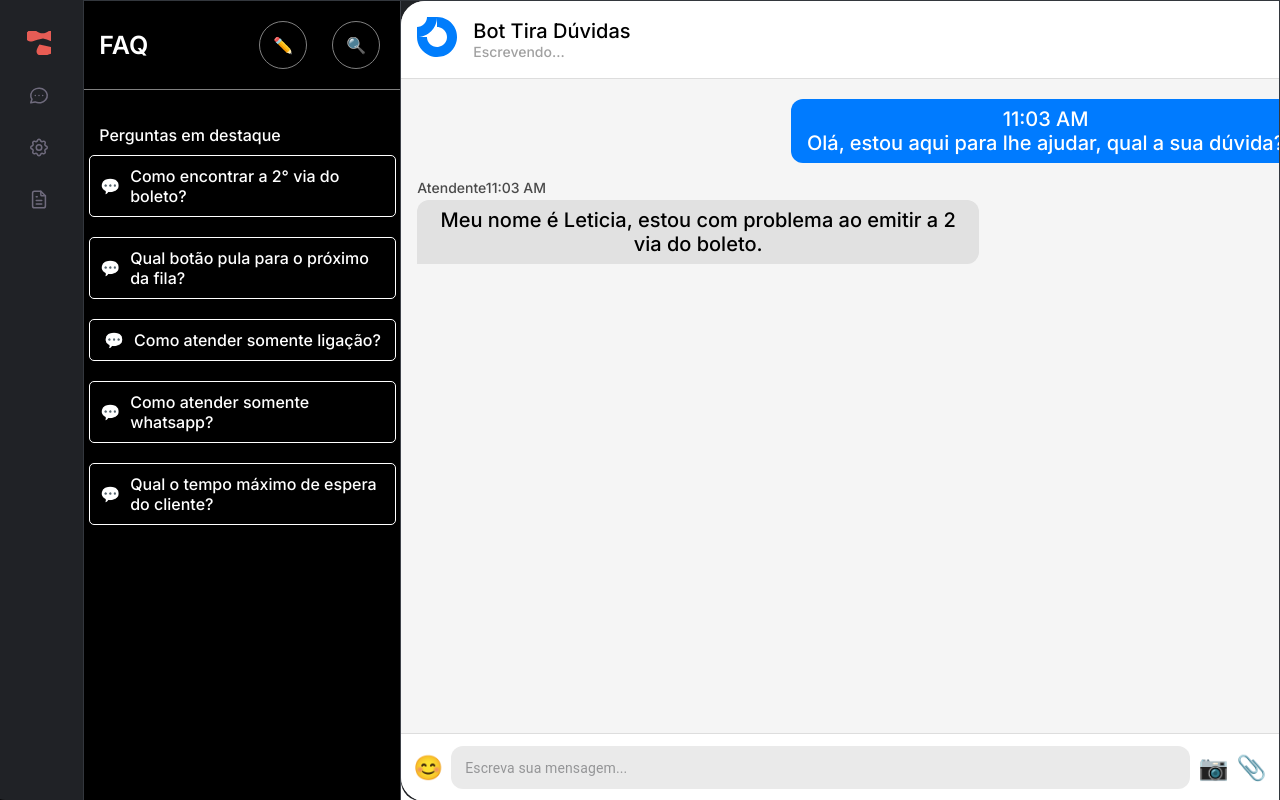
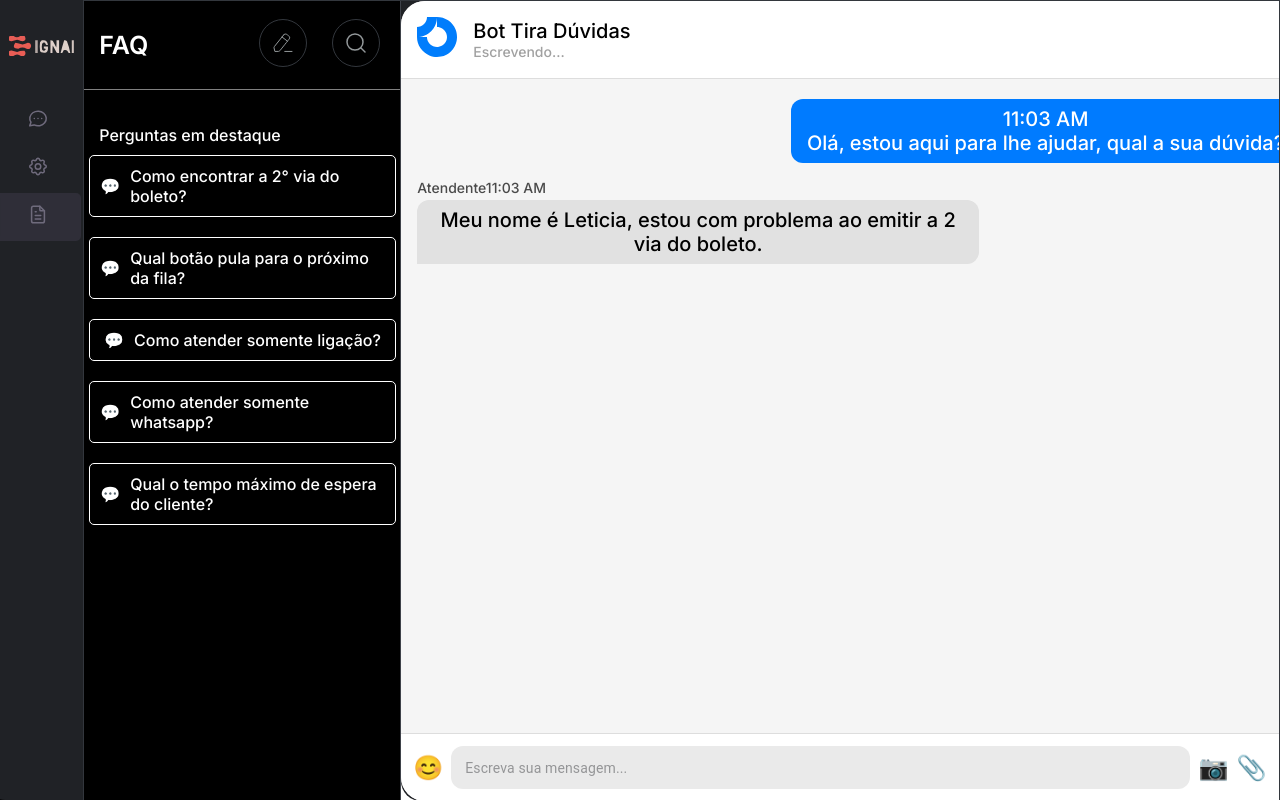
Before and after one commit to RenanGeorgio/ignai-chat, a React (Create React App) app: page /faq in a window 1280 px wide. Built offline with nearby package versions, Linux system fonts and the light colour scheme; no server answers.

Commit message:
fix: ajustado layout

```diff
--- a/src/assets/icons.tsx
+++ b/src/assets/icons.tsx
@@ -79,7 +79,7 @@ export const SettingIcon = () => {
 export const IgnaiIcon = () => {
   return (
     <div>
-      <svg xmlns="http://www.w3.org/2000/svg"  width="24px" height="24px">
+      <svg xmlns="http://www.w3.org/2000/svg" width="100%" height="100%" viewBox="0 0 150 100" preserveAspectRatio="xMidYMid meet">
         <g><path opacity="0.899" fill="#fd645b" d="M 1.5,-0.5 C 3.83333,-0.5 6.16667,-0.5 8.5,-0.5C 13.2507,3.32691 17.9173,3.32691 22.5,-0.5C 25.1667,-0.5 27.8333,-0.5 30.5,-0.5C 34.5316,7.27261 32.1983,10.7726 23.5,10C 21.1342,8.76696 18.6342,7.93363 16,7.5C 12.1807,8.20328 8.51407,9.20328 5,10.5C 2.8218,10.6052 0.988468,9.93854 -0.5,8.5C -0.5,6.16667 -0.5,3.83333 -0.5,1.5C 0.5,1.16667 1.16667,0.5 1.5,-0.5 Z"/></g>
         <g><path opacity="0.657" fill="#ffede5" d="M 51.5,8.5 C 53.1667,8.5 54.8333,8.5 56.5,8.5C 56.5,16.8333 56.5,25.1667 56.5,33.5C 54.8333,33.5 53.1667,33.5 51.5,33.5C 51.5,25.1667 51.5,16.8333 51.5,8.5 Z"/></g>
         <g><path opacity="0.834" fill="#ffeee6" d="M 64.5,8.5 C 72.0245,7.04144 76.0245,10.0414 76.5,17.5C 75.0222,17.762 73.6888,17.4287 72.5,16.5C 70.4024,11.8417 67.9024,11.5084 65,15.5C 64.3333,19.1667 64.3333,22.8333 65,26.5C 67.673,30.0326 70.173,29.6993 72.5,25.5C 71.3112,24.5713 69.9778,24.238 68.5,24.5C 68.5,23.1667 68.5,21.8333 68.5,20.5C 71.1667,20.5 73.8333,20.5 76.5,20.5C 77.8394,31.0013 73.5061,34.8346 63.5,32C 62.6667,31.1667 61.8333,30.3333 61,29.5C 60.3333,23.8333 60.3333,18.1667 61,12.5C 62.1022,11.051 63.2689,9.7177 64.5,8.5 Z"/></g>
@@ -120,3 +120,40 @@ export const BotIcon = () => {
     </div>
   )
 }
+
+export const LogoutIcon = () => {
+  return (
+    <div>
+      <svg width="28" height="28" viewBox="0 0 28 28" fill="none" xmlns="http://www.w3.org/2000/svg">
+        <path d="M11.6667 23.3334C5.25002 23.3334 4.66669 22.1667 4.66669 14.0001C4.66669 5.83341 5.25002 4.66675 11.6667 4.66675" stroke="#9DB2CE" stroke-width="1.7" stroke-linecap="round" stroke-linejoin="round"/>
+        <path d="M10.5 14L23.3333 14" stroke="#9DB2CE" stroke-width="1.7" stroke-linecap="round" stroke-linejoin="round"/>
+        <path d="M18.6667 18.6667L23.3334 14.0001L18.6667 9.33342" stroke="#9DB2CE" stroke-width="1.7" stroke-linecap="round" stroke-linejoin="round"/>
+      </svg>
+    </div>
+  )
+}
+
+export const EditIcon = () => {
+  return (
+    <div>
+      <svg width="48" height="48" viewBox="0 0 48 48" fill="none" xmlns="http://www.w3.org/2000/svg">
+        <rect x="0.5" y="0.5" width="47" height="47" rx="23.5" stroke="#33373D"/>
+        <path d="M25.7474 32.4428H33" stroke="#93989A" stroke-linecap="round" stroke-linejoin="round"/>
+        <path fill-rule="evenodd" clip-rule="evenodd" d="M24.78 15.7948C25.5557 14.8678 26.95 14.7319 27.8962 15.4917C27.9485 15.533 29.6295 16.8388 29.6295 16.8388C30.669 17.4672 30.992 18.8031 30.3494 19.8226C30.3153 19.8772 20.8119 31.7645 20.8119 31.7645C20.4958 32.1589 20.0158 32.3918 19.5029 32.3973L15.8635 32.443L15.0435 28.9723C14.9287 28.4843 15.0435 27.9718 15.3597 27.5773L24.78 15.7948Z" stroke="#93989A" stroke-linecap="round" stroke-linejoin="round"/>
+        <path d="M23.0209 18.001L28.4731 22.1881" stroke="#93989A" stroke-linecap="round" stroke-linejoin="round"/>
+      </svg>
+    </div>
+  )
+}
+
+export const PesquisaIcon = () => {
+  return (
+    <div>
+      <svg width="48" height="48" viewBox="0 0 48 48" fill="none" xmlns="http://www.w3.org/2000/svg">
+        <rect x="0.5" y="0.5" width="47" height="47" rx="23.5" stroke="#33373D"/>
+        <path d="M23 31C27.4183 31 31 27.4183 31 23C31 18.5817 27.4183 15 23 15C18.5817 15 15 18.5817 15 23C15 27.4183 18.5817 31 23 31Z" stroke="#93989A" stroke-width="1.5" stroke-linecap="round" stroke-linejoin="round"/>
+        <path d="M29 29L33 33" stroke="#93989A" stroke-width="1.5" stroke-linecap="round" stroke-linejoin="round"/>
+      </svg>
+    </div>
+  )
+}
--- a/src/components/Faq/questions.module.css
+++ b/src/components/Faq/questions.module.css
@@ -36,7 +36,6 @@
   width: 3rem;
   border-radius: 50%;
   margin: 10px;
-  border: 1px solid gray;
   box-sizing: border-box;
   display: flex;
   flex-direction: row;
--- a/src/components/Faq/questions.tsx
+++ b/src/components/Faq/questions.tsx
@@ -1,5 +1,6 @@
 import React, { useState } from "react";
 import styles from "./questions.module.css";
+import { EditIcon, PesquisaIcon } from "../../assets/icons";
 
 const questions = [
   'Como encontrar a 2° via do boleto?',
@@ -21,14 +22,10 @@ const QuestionsComponents: React.FC = () => {
       <div className={styles.title}>
         <h1 className={styles.messagens}>FAQ</h1>
         <div className={styles.notification}>
-          <span role="img" aria-label="edit" className={styles.emoji}>
-            ✏️
-          </span>
+          <EditIcon />
         </div>
         <div className={styles.notification}>
-          <span role="img" aria-label="search" className={styles.emoji}>
-            🔍
-          </span>
+          <PesquisaIcon />
         </div>
       </div>
       <div className={styles.conversationList}>
--- a/src/components/Queue/index.tsx
+++ b/src/components/Queue/index.tsx
@@ -116,18 +116,51 @@ const QueueComponent: FunctionComponent<QueueItemsType> = () => {
 
   return (
     <div className={styles.queueItems}>
-      <h3 className={styles.filaDeAtendimento}>Fila de atendimento</h3>
+      <div className={styles.containerHeader}>
+        <div className={styles.formGroupContainer}>
+          <FormGroup>
+            <FormControlLabel
+              control={
+                <Switch
+                  checked={checked}
+                  onChange={handleChange}
+                  inputProps={{ 'aria-label': 'controlled' }}
+                />
+              }
+              label={checked ? 'Habilitado' : 'Em Pausa'}
+              className={styles.slider}
+            />
+          </FormGroup>
+        </div>
+        <h3 className={styles.filaDeAtendimento}>Fila de atendimento</h3>
+      </div>
       <div className={styles.queueHeadings}>
         <Stack direction="row" spacing={2}>
           <ButtonGroup
             variant="contained"
             ref={anchorRef}
             aria-label="Button group with a nested menu"
+            sx={{
+              '& .MuiButtonGroup-grouped': {
+                border: 'none',
+              },
+              '& .MuiButtonGroup-grouped:not(:first-of-type)': {
+                borderLeft: '1px solid white',
+              },
+            }}
           >
             <Button
               size="medium"
               variant="contained"
-              disabled={controllDisabled}
+              sx={{
+                backgroundColor: '#ec3d3d',
+                '&:hover': {
+                  backgroundColor: '#ee6b6b',
+                },
+                '& .MuiSvgIcon-root': {
+                  color: 'white',
+                },
+              }}
               endIcon={<MessageCircleIcon />}
               onClick={handleStartWork}
             >
@@ -140,6 +173,15 @@ const QueueComponent: FunctionComponent<QueueItemsType> = () => {
               aria-label="select merge strategy"
               aria-haspopup="menu"
               onClick={handleToggle}
+              sx={{
+                backgroundColor: '#ec3d3d',
+                '&:hover': {
+                  backgroundColor: '#ee6b6b',
+                },
+                '& .MuiSvgIcon-root': {
+                  color: 'white',
+                },
+              }}
             >
               <SettingIcon />
             </Button>
@@ -182,18 +224,6 @@ const QueueComponent: FunctionComponent<QueueItemsType> = () => {
               </Grow>
             )}
           </Popper>
-          <FormGroup>
-            <FormControlLabel
-              control={
-                <Switch
-                  checked={checked}
-                  onChange={handleChange}
-                  inputProps={{ 'aria-label': 'controlled' }}
-                />
-              }
-              label={checked ? 'Habilitado' : 'Em Pausa'}
-            />
-          </FormGroup>
         </Stack>
       </div>
       <div className={styles.queueContacts}>
@@ -203,6 +233,7 @@ const QueueComponent: FunctionComponent<QueueItemsType> = () => {
           manual={manual}
         />
       </div>
+      <footer className={styles.footerFila} />
     </div>
   );
 };
--- a/src/components/Queue/queue.module.css
+++ b/src/components/Queue/queue.module.css
@@ -1,3 +1,15 @@
+.footerFila {
+  background-color: #ffffff;
+  border-top: 1px solid #cccccc;
+  position: relative;
+  width: 100%;
+  height: 0px;
+  display: flex;
+  align-items: center;
+  justify-content: center;
+  bottom: 0;
+}
+
 .chat2Icon,
 .img {
   position: relative;
@@ -415,15 +427,34 @@
 .filaDeAtendimentoWrapper {
   margin-bottom: 0.5rem;
 }
+
+.containerHeader {
+  display: flex;
+  justify-content: space-between;
+  align-items: center;
+  width: 100%;
+  padding: 0 20px;
+  margin-bottom: 10px;
+  border-bottom: 2px solid #e0e0e0;
+}
+
 .filaDeAtendimento {
-  width: 100%;
+  flex: 1;
   padding: 20px;
   text-align: center;
   font-weight: bold;
   color: black;
+  margin-bottom: 25px;
   margin: 0;
-  margin-bottom: 25px;
-  border-bottom: 2px solid #e0e0e0;
+  margin-right: 40px;
+}
+
+.formGroupContainer {
+  display: flex;
+}
+
+.slider {
+  width: 20px;
 }
 .queueContactStatuses, .contactData, .secondContactInfo {
   background-color: #a09e9e;
--- a/src/components/Tickets/header.tsx
+++ b/src/components/Tickets/header.tsx
@@ -1,14 +1,18 @@
+import { EditIcon, PesquisaIcon } from "../../assets/icons";
 import styles from "./tickets.module.css";
 
 export const TicketsHeader = () => {
   return (
     <div className={styles.title}>
       <h1 className={styles.messagens}>Mensagens</h1>
-      <div className={styles.notification}>
-        <span role="img" aria-label="search" className={styles.emoji}>
-          🔍
-        </span>
+      <div className={styles.emojisContainer}>
+        <div className={styles.notification}>
+          <EditIcon />
+        </div>
+        <div className={styles.notification}>
+          <PesquisaIcon />
+        </div>
       </div>
     </div>
   );
-}
+};
--- a/src/components/Tickets/tickets.module.css
+++ b/src/components/Tickets/tickets.module.css
@@ -15,7 +15,7 @@
   align-items: center;
   justify-content: flex-start;
   padding: 10px 10px 10px;
-  gap: 5px;
+  gap: 20px;
 }
 
 .messagens {
@@ -30,18 +30,23 @@
   min-width: 9.063rem;
 }
 
-.notification {
-  height: 3rem;
-  width: 3rem;
-  border-radius: 50%;
-  margin: 10px;
-  border: 1px solid gray;
-  box-sizing: border-box;
+.emojisContainer {
   display: flex;
   flex-direction: row;
   align-items: center;
+  gap: 15px;
+}
+
+.notification {
+  height: 2.5rem;
+  width: 2.5rem;
+  border-radius: 50%;
+  cursor: pointer;
+  box-sizing: border-box;
+  display: flex;
+  align-items: center;
   justify-content: center;
-  padding: 5px 3px;
+  padding: 5px;
 }
 
 .conversationList,
@@ -62,6 +67,12 @@
 .hoje,
 .title {
   align-self: stretch;
+}
+
+.hoje {
+  margin: 15px;
+  color:#A2A5B1;
+  font-size: 14px
 }
 
 .list {
--- a/src/components/side-bar.tsx
+++ b/src/components/side-bar.tsx
@@ -1,29 +1,32 @@
 import { FunctionComponent } from "react";
-import { Link } from "react-router-dom";
-import { FileTextIcon, MessageCircleIcon, SettingIcon,  IgnaiIcon } from "../assets/icons";
+import { Link, useLocation } from "react-router-dom";
+import { FileTextIcon, MessageCircleIcon, SettingIcon, IgnaiIcon } from "../assets/icons";
 
 import "../styles/sidebar.css";
 
 const SideBar: FunctionComponent = () => {
+  const location = useLocation();
+  const currentPath = location.pathname;
+
   return (
     <div className="container">
       <div className="section1">
         <div className="sectionContainer">
-          <div className="menu-item">
+          <div className={`menu-item-logo`}>
             <IgnaiIcon />
           </div>
           <Link className="link" to="/">
-            <div className="menu-item">
+            <div className={`menu-item ${currentPath === "/" ? "menu-item-active" : ""}`}>
               <MessageCircleIcon />
             </div>
           </Link>
           <Link className="link" to="/user">
-            <div className="menu-item">
+            <div className={`menu-item ${currentPath === "/user" ? "menu-item-active" : ""}`}>
               <SettingIcon />
             </div>
           </Link>
           <Link className="link" to="/faq">
-            <div className="menu-item">
+            <div className={`menu-item ${currentPath === "/faq" ? "menu-item-active" : ""}`}>
               <FileTextIcon />
             </div>
           </Link>
--- a/src/styles/sidebar.css
+++ b/src/styles/sidebar.css
@@ -1,6 +1,5 @@
-.container{
+.container {
   display: flex;
-  justify-content: center;
   width: 100%;
   height: 100vh;
   background-color: #202226;
@@ -19,10 +18,36 @@
 }
 
 .sectionContainer {
+  display: flex;
+  flex-direction: column;
   margin-top: 20px;
   margin-left: 10px;
 }
 
-.sectionContainer .link {
-  margin: 10px;
+.link {
+  display: block;
+  width: 100%;
+  text-decoration: none;
 }
+
+.menu-item {
+  display: flex;
+  align-items: center;
+  justify-content: center;
+  padding: 10px;
+  border-radius: 5px;
+  transition: background-color 0.3s ease;
+}
+
+.menu-item-logo {
+  position: relative;
+  left: 10%;
+  padding: 5px;
+  cursor: pointer;
+  transition: background-color 0.3s ease;
+}
+
+.menu-item-active {
+  background-color: #6a638132;
+  color: white;
+}
--- a/src/styles/user.css
+++ b/src/styles/user.css
@@ -33,7 +33,7 @@
   flex-direction: column;
   align-items: start;
   justify-content: start;
-  max-width: calc(100% - 100px);
+  max-width: calc(100% - 10px);
 }
 
 .section {
```
